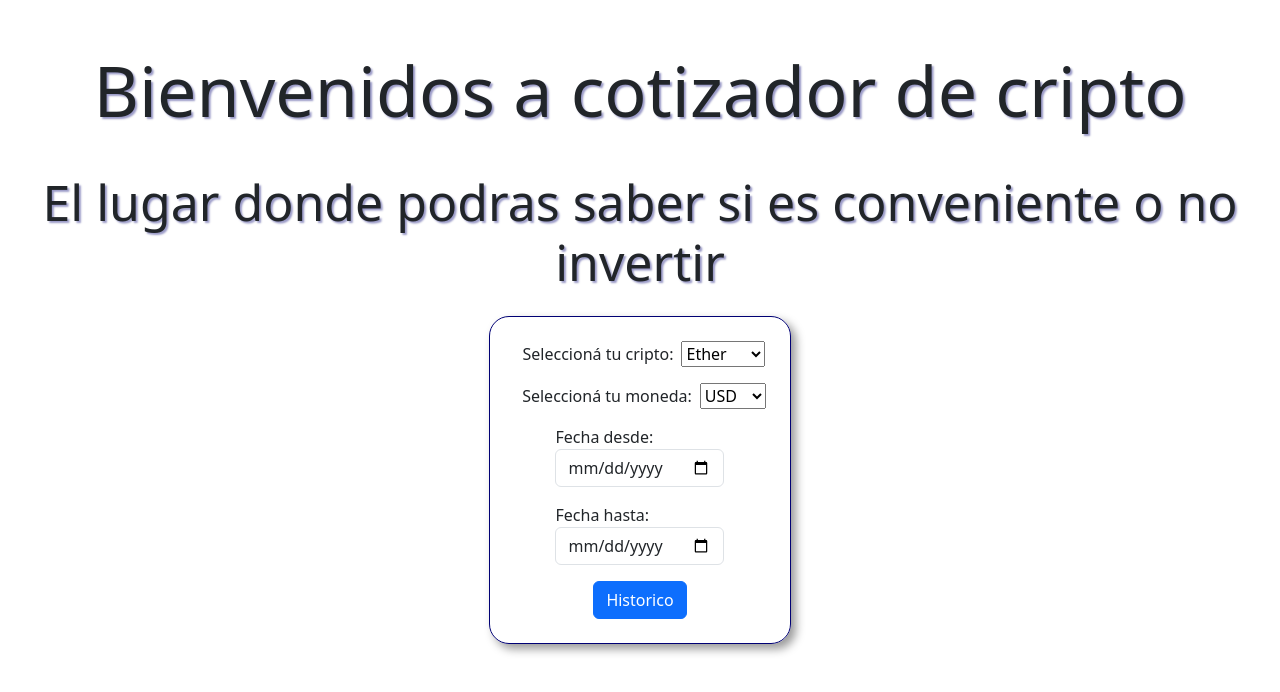
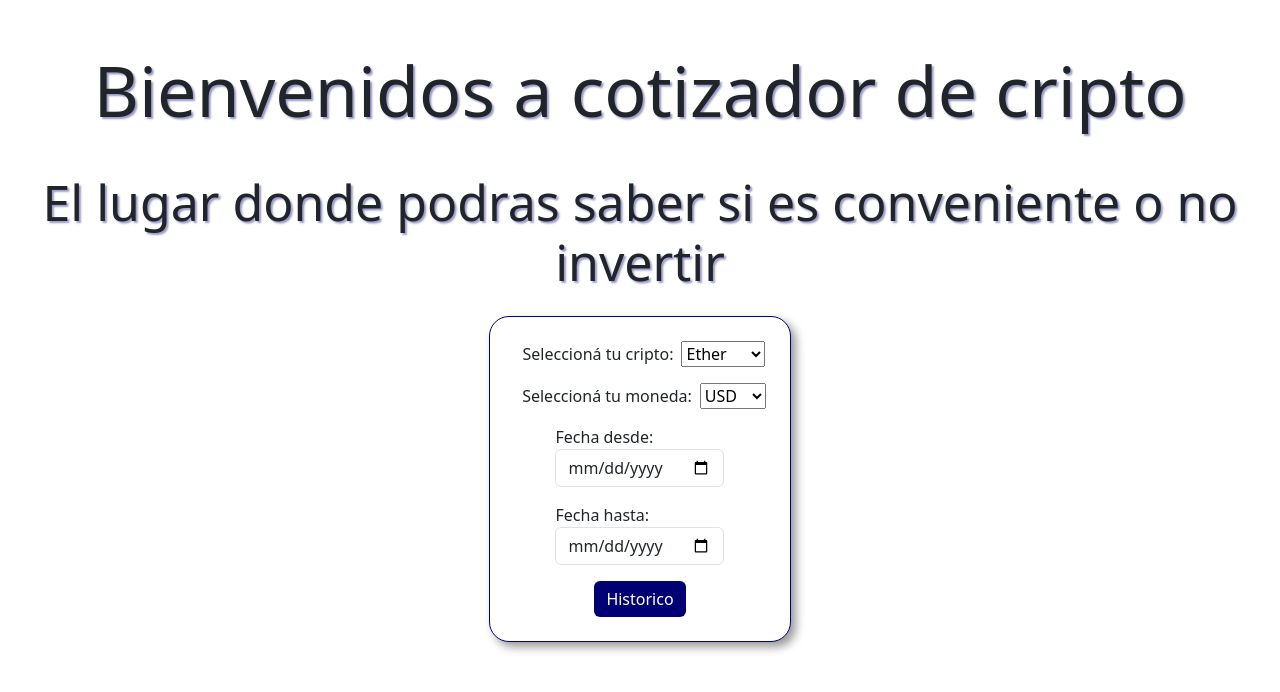
Before and after one commit to CristhianLeal/CriptoTest-Front, a React (Vite) app: page / in a window 1280 px wide. Shown: the top 692 px of the page. Built offline with nearby package versions, Linux system fonts and the light colour scheme.

Commit message:
creation of var colors, style on form, form with storage of date selection

```diff
--- a/src/App.css
+++ b/src/App.css
@@ -3,4 +3,9 @@
   --green: 0;
   --blue: 116;
   --opacity: 0.4;
+  --colorHome: rgb(149, 245, 245);
 }
+*{
+  margin: 0;
+  padding: 0;
+}
--- a/src/Components/Form/Form.jsx
+++ b/src/Components/Form/Form.jsx
@@ -16,6 +16,8 @@ const Form = () => {
         localStorage.setItem('cripto', 'Matic Token')
       }
       localStorage.setItem('quoteCurrency', data.quoteCurrency)
+      localStorage.setItem('dateFrom', data.dateFrom)
+      localStorage.setItem('dateTo', data.dateTo)
       window.location.href = 'http://127.0.0.1:5173/mainpage/'
     } catch (error) {
       console.error('Error', error)
@@ -24,7 +26,7 @@ const Form = () => {
   }
   return (
     <div className='form p-4'>
-      <form onSubmit={handleSubmit(onSubmit)} className='d-flex flex-column align-items-center'>
+      <form onSubmit={handleSubmit(onSubmit)} className='d-flex flex-column align-items-center total'>
         <div className="form-group">
           <label className='px-2'>Seleccioná tu cripto: </label>
           <select
@@ -63,13 +65,13 @@ const Form = () => {
               yesterday.setDate(yesterday.getDate() - 1)
               const selectedDate = new Date(value)
               const maxDate = new Date(dateFinal)
-              maxDate.setDate(maxDate.getDate() - 30)
+              maxDate.setDate(maxDate.getDate() - 364)
               if (selectedDate > yesterday) {
                 return 'La fecha debe ser menor que el dia de ayer'
               } else if (selectedDate.toISOString().split('T')[0] >= dateFinal) {
                 return 'La fecha no debe ser mayor que la final'
               } else if (selectedDate < maxDate) {
-                return 'El historico no puede ser mayor que 30 días'
+                return 'El historico no puede ser mayor que 1 año'
               }
               setDateInitial(value)
               return true
--- a/src/Components/Form/form.css
+++ b/src/Components/Form/form.css
@@ -2,4 +2,9 @@
   border: 1px solid rgba(var(--red), var(--green), var(--blue));
   border-radius: 20px;
   box-shadow: 5px 5px 10px rgba(0, 0, 0, 0.4);
+  background-color: white;
 }
+.btn{
+  background-color: rgba(var(--red), var(--green), var(--blue));
+  border: transparent;
+}
```
